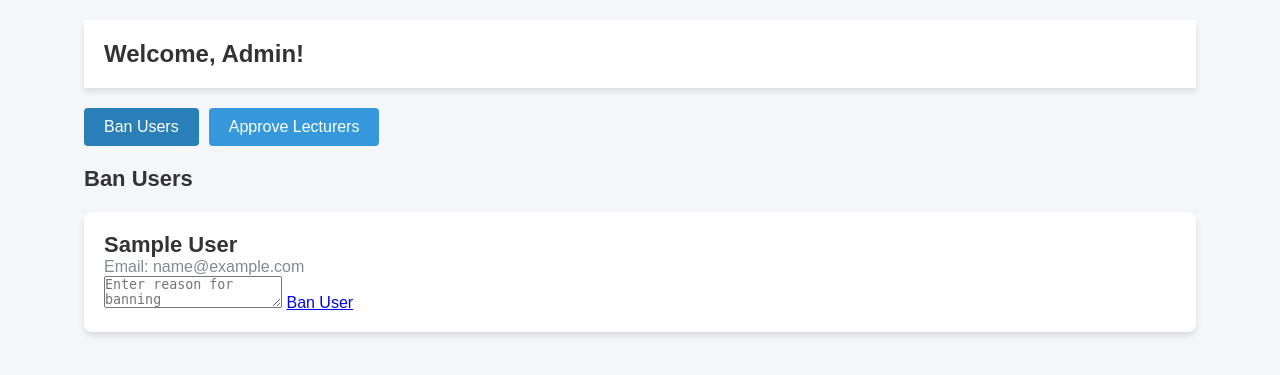
After one commit to limxuan/learnleap, a PHP site: page /admin-dashboard.php in a window 1280 px wide, after a click on "Ban Users". The commit adds this page. Shown: the top 375 px of the page. Run offline with PHP 8.4, Linux system fonts and the light colour scheme; tables that the repository leaves empty or names only in its code hold one stand-in row (values such as "Sample post").

Commit message:
feat(admin/dashboard): ban users & approve lecturers

```diff
--- /dev/null
+++ b/admin-dashboard.php
@@ -0,0 +1,116 @@
+<?php
+// Simulate session and include database logic
+session_start();
+include_once('database.php');
+
+try {
+    // Fetch lecturers without an admin from the database
+    $lecturers = Database::getLecturersWithoutAdmin();
+
+    // Fetch non-banned students
+    $users = Database::getStudentsNotBanned();
+} catch (Exception $e) {
+    echo "Error: " . $e->getMessage();
+    exit(); // Stop further execution if there's a database error
+}
+
+?>
+<!DOCTYPE html>
+<html lang="en">
+
+    <head>
+        <meta charset="UTF-8">
+        <meta name="viewport" content="width=device-width, initial-scale=1.0">
+        <title>Admin Dashboard</title>
+        <link rel="stylesheet" href="css/admin-dashboard.css"> <!-- External CSS -->
+        <script>
+        function openTab(evt, tabName) {
+            var i, tabContent, tabLinks;
+            tabContent = document.getElementsByClassName("tabcontent");
+            for (i = 0; i < tabContent.length; i++) {
+                tabContent[i].style.display = "none";
+            }
+            tabLinks = document.getElementsByClassName("tablinks");
+            for (i = 0; i < tabLinks.length; i++) {
+                tabLinks[i].className = tabLinks[i].className.replace(" active", "");
+            }
+            document.getElementById(tabName).style.display = "block";
+            evt.currentTarget.className += " active";
+        }
+
+        function banUser(userId) {
+            const reason = document.getElementById(`reason-${userId}`).value.trim();
+            if (!reason) {
+                alert('Please enter a reason for banning the user.');
+                return;
+            }
+            window.location.href = `process-ban-user.php?user_id=${userId}&reason=${encodeURIComponent(reason)}`;
+        }
+
+        function approveLecturer(lecturerId) {
+            if (confirm("Are you sure you want to approve this lecturer?")) {
+                window.location.href = `process-lecturer-approval.php?action=approve&lecturer_id=${lecturerId}`;
+            }
+        }
+
+        function rejectLecturer(lecturerId) {
+            if (confirm("Are you sure you want to reject this lecturer?")) {
+                window.location.href = `process-lecturer-approval.php?action=reject&lecturer_id=${lecturerId}`;
+            }
+        }
+        </script>
+    </head>
+
+    <body>
+        <div class="main-content">
+            <div class="topbar">
+                <h1>Welcome, Admin!</h1>
+            </div>
+
+            <!-- Tab Navigation -->
+            <div class="tab">
+                <button class="tablinks" onclick="openTab(event, 'banUsers')">Ban Users</button>
+                <button class="tablinks" onclick="openTab(event, 'approveLecturers')">Approve Lecturers</button>
+            </div>
+
+            <!-- Ban Users Section -->
+            <div id="banUsers" class="tabcontent">
+                <h2>Ban Users</h2>
+                <div class="user-list">
+                    <?php foreach ($users as $user): ?>
+                    <div class="user-card">
+                        <h3><?php echo htmlspecialchars($user['student_name']); ?></h3>
+                        <p>Email: <?php echo htmlspecialchars($user['student_email']); ?></p>
+                        <textarea id="reason-<?php echo $user['student_id']; ?>" placeholder="Enter reason for banning"></textarea>
+                        <a
+                            href="#"
+                            class="ban-link"
+                            onclick="banUser('<?php echo $user['student_id']; ?>')">
+                            Ban User
+                        </a>
+                    </div>
+                    <?php endforeach; ?>
+                </div>
+            </div>
+
+            <!-- Approve Lecturers Section -->
+            <div id="approveLecturers" class="tabcontent">
+                <h2>Approve Lecturers</h2>
+                <div class="lecturer-list">
+                    <?php foreach ($lecturers as $lecturer): ?>
+                    <div class="lecturer-card">
+                        <h3><?php echo htmlspecialchars($lecturer['lecturer_name']); ?></h3>
+                        <p>Email: <?php echo htmlspecialchars($lecturer['lecturer_email']); ?></p>
+                        <p>Registration Date: <?php echo htmlspecialchars($lecturer['lecturer_created_at']); ?></p>
+                        <div class="action-buttons">
+                            <button class="approve-button" onclick="approveLecturer(<?php echo $lecturer['lecturer_id']; ?>)">Approve</button>
+                            <button class="reject-button" onclick="rejectLecturer(<?php echo $lecturer['lecturer_id']; ?>)">Reject</button>
+                        </div>
+                    </div>
+                    <?php endforeach; ?>
+                </div>
+            </div>
+        </div>
+    </body>
+
+</html>
--- /dev/null
+++ b/css/admin-dashboard.css
@@ -0,0 +1,121 @@
+/* Reset some default styles */
+* {
+  margin: 0;
+  padding: 0;
+  box-sizing: border-box;
+}
+
+/* Body styles */
+body {
+  font-family: "Arial", sans-serif;
+  background-color: #f4f6f9;
+  color: #333;
+}
+
+/* Main content styles */
+.main-content {
+  margin: 0 auto;
+  padding: 20px;
+  width: 90%;
+  max-width: 1200px;
+}
+
+/* Topbar styles */
+.topbar {
+  display: flex;
+  justify-content: space-between;
+  align-items: center;
+  background-color: #fff;
+  padding: 20px;
+  box-shadow: 0 4px 6px rgba(0, 0, 0, 0.1);
+}
+
+.topbar h1 {
+  font-size: 24px;
+  color: #333;
+}
+
+/* Tab styles */
+.tab {
+  display: flex;
+  margin-top: 20px;
+}
+
+.tab button {
+  background-color: #3498db;
+  color: white;
+  padding: 10px 20px;
+  font-size: 16px;
+  border: none;
+  border-radius: 4px;
+  cursor: pointer;
+  transition: background-color 0.3s;
+  margin-right: 10px;
+}
+
+.tab button:hover {
+  background-color: #2980b9;
+}
+
+.tab button.active {
+  background-color: #2980b9;
+}
+
+/* Tab content styles */
+.tabcontent {
+  display: none;
+  margin-top: 20px;
+}
+
+.tabcontent h2 {
+  font-size: 22px;
+  color: #333;
+}
+
+/* User and Lecturer Card styles */
+.user-list,
+.lecturer-list {
+  margin-top: 20px;
+}
+
+.user-card,
+.lecturer-card {
+  background-color: white;
+  border-radius: 8px;
+  box-shadow: 0 4px 6px rgba(0, 0, 0, 0.1);
+  padding: 20px;
+  margin-bottom: 20px;
+}
+
+.user-card h3,
+.lecturer-card h3 {
+  font-size: 22px;
+  color: #333;
+}
+
+.user-card p,
+.lecturer-card p {
+  font-size: 16px;
+  color: #7f8c8d;
+}
+
+/* Action buttons styles */
+.action-buttons {
+  margin-top: 20px;
+}
+
+.action-buttons button {
+  background-color: #3498db;
+  color: white;
+  padding: 10px 20px;
+  font-size: 16px;
+  border: none;
+  border-radius: 4px;
+  margin-right: 10px;
+  cursor: pointer;
+  transition: background-color 0.3s;
+}
+
+.action-buttons button:hover {
+  background-color: #2980b9;
+}
--- a/database.php
+++ b/database.php
@@ -297,7 +297,6 @@ class Database
     public static function getLecturer($lec_id)
     {
         try {
-            echo "inside lecturer";
             $conn = self::getConnection();
             $sql = "SELECT * FROM LECTURER WHERE lecturer_id = :lec_id";
             $stmt = $conn->prepare($sql);
@@ -412,4 +411,158 @@ class Database
             throw new Exception("Failed to fetch quiz by ID. Please try again later.");
         }
     }
+    /**
+ * Retrieves all banned emails with user types (student or lecturer).
+ *
+ * @return array The list of banned emails and their user types as an associative array.
+ * @throws Exception If the query fails to execute.
+ */
+    public static function getAllBannedEmails(): array
+    {
+        try {
+            $conn = self::getConnection();
+
+            // Modified SQL query to fetch banned emails and user types
+            $sql = "
+            SELECT
+                CASE
+                    WHEN b.user_type = 'student' THEN s.student_email
+                    WHEN b.user_type = 'lecturer' THEN l.lecturer_email
+                END AS email,
+                b.user_type
+            FROM BannedUsers b
+            LEFT JOIN Student s ON b.student_id = s.student_id
+            LEFT JOIN Lecturer l ON b.lecturer_id = l.lecturer_id
+            WHERE b.user_type IN ('student', 'lecturer');
+        ";
+
+            $stmt = $conn->prepare($sql);
+            $stmt->execute();
+
+            return $stmt->fetchAll(PDO::FETCH_ASSOC); // Fetch all rows as associative arrays
+        } catch (PDOException $e) {
+            echo "Database Error in getAllBannedEmails: " . $e->getMessage();
+            throw new Exception("Failed to fetch banned emails. Please try again later.");
+        }
+    }
+
+    /**
+ * Bans a user by inserting a record into the BannedUsers table.
+ *
+ * @param int $userId The ID of the user to ban.
+ * @param string $type The type of the user ('student' or 'lecturer').
+ * @param string $reason The reason for banning the user.
+ * @return bool True if the user was successfully banned, false otherwise.
+ * @throws Exception If the query fails to execute.
+ */
+    public static function banUser(int $userId, string $type, string $reason): bool
+    {
+        try {
+            $conn = self::getConnection();
+
+            // Determine user type and the corresponding ID
+            if ($type === 'student') {
+                $userColumn = 'student_id';
+                $userTable = 'Student';
+            } elseif ($type === 'lecturer') {
+                $userColumn = 'lecturer_id';
+                $userTable = 'Lecturer';
+            } else {
+                throw new Exception("Invalid user type. Must be 'student' or 'lecturer'.");
+            }
+
+            // Prepare SQL query to insert a ban record
+            $sql = "
+            INSERT INTO BannedUsers (admin_id, {$userColumn}, user_type, ban_reason)
+            VALUES (:admin_id, :user_id, :user_type, :ban_reason);
+        ";
+
+            $stmt = $conn->prepare($sql);
+            $stmt->bindParam(':admin_id', $_SESSION['admin_id'], PDO::PARAM_INT); // Assuming admin_id is stored in session
+            $stmt->bindParam(':user_id', $userId, PDO::PARAM_INT);
+            $stmt->bindParam(':user_type', $type, PDO::PARAM_STR);
+            $stmt->bindParam(':ban_reason', $reason, PDO::PARAM_STR);
+
+            // Execute the query and check if it was successful
+            return $stmt->execute();
+        } catch (PDOException $e) {
+            echo "Database Error in banUser: " . $e->getMessage();
+            throw new Exception("Failed to ban user. Please try again later.");
+        }
+    }
+
+    public static function getStudentsNotBanned(): array
+    {
+        try {
+            $conn = self::getConnection();
+
+            // SQL query to fetch students who are not banned
+            $sql = "
+            SELECT student_id, student_name, student_email
+            FROM Student
+            WHERE student_id NOT IN (SELECT student_id FROM BannedUsers WHERE user_type = 'student')
+        ";
+
+            $stmt = $conn->prepare($sql);
+            $stmt->execute();
+
+            return $stmt->fetchAll(PDO::FETCH_ASSOC); // Fetch all non-banned students
+        } catch (PDOException $e) {
+            echo "Database Error in getAllStudents: " . $e->getMessage();
+            throw new Exception("Failed to fetch students. Please try again later.");
+        }
+    }
+
+    public static function getLecturersWithoutAdmin(): array
+    {
+        try {
+            $conn = self::getConnection();
+
+            // SQL query to fetch lecturers where admin_id is NULL
+            $sql = "
+        SELECT lecturer_id, lecturer_name, lecturer_email, lecturer_created_at
+        FROM Lecturer
+        WHERE admin_id IS NULL
+        ";
+
+            $stmt = $conn->prepare($sql);
+            $stmt->execute();
+
+            return $stmt->fetchAll(PDO::FETCH_ASSOC); // Fetch all lecturers without an admin
+        } catch (PDOException $e) {
+            echo "Database Error in getLecturersWithoutAdmin: " . $e->getMessage();
+            throw new Exception("Failed to fetch lecturers. Please try again later.");
+        }
+    }
+
+    public static function approveLecturer($lecturerId, $adminId)
+    {
+        try {
+            $conn = self::getConnection();
+
+            $sql = "UPDATE Lecturer SET admin_id = :admin_id WHERE lecturer_id = :lecturer_id AND admin_id IS NULL";
+            $stmt = $conn->prepare($sql);
+            $stmt->bindParam(':admin_id', $adminId, PDO::PARAM_INT);
+            $stmt->bindParam(':lecturer_id', $lecturerId, PDO::PARAM_INT);
+            $stmt->execute();
+        } catch (PDOException $e) {
+            echo "Error approving lecturer: " . $e->getMessage();
+            throw new Exception("Failed to approve lecturer.");
+        }
+    }
+
+    public static function rejectLecturer($lecturerId, $adminId)
+    {
+        try {
+            $conn = self::getConnection();
+
+            $sql = "UPDATE Lecturers SET status = 'rejected' WHERE id = :lecturer_id";
+            $stmt = $conn->prepare($sql);
+            $stmt->bindParam(':lecturer_id', $lecturerId, PDO::PARAM_INT);
+            $stmt->execute();
+        } catch (PDOException $e) {
+            echo "Error rejecting lecturer: " . $e->getMessage();
+            throw new Exception("Failed to reject lecturer.");
+        }
+    }
 }
--- a/explore.php
+++ b/explore.php
@@ -15,7 +15,6 @@ $quizzes = Database::getQuizData();
    <meta name="viewport" content="width=device-width, initial-scale=1.0">
    <title>Explore</title>
 
-   <link rel="stylesheet" href="styles.css">
    <link rel="stylesheet" href="https://unpkg.com/boxicons@latest/css/boxicons.min.css">
    <link rel="stylesheet" href="https://cdn.jsdelivr.net/npm/remixicon@4.5.0/fonts/remixicon.css">
    <style>
```
Also changed, not shown: css/admin-panel.css (added, +233 -0 lines), process-ban-user.php (added, +16 -0 lines), process-lecturer-approval.php (added, +41 -0 lines), process-login.php (+26 -8 lines).
